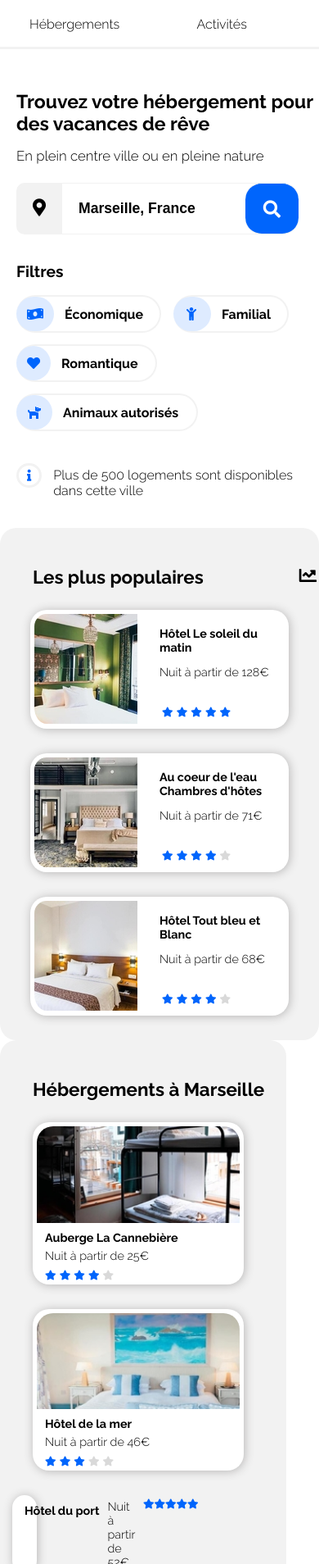
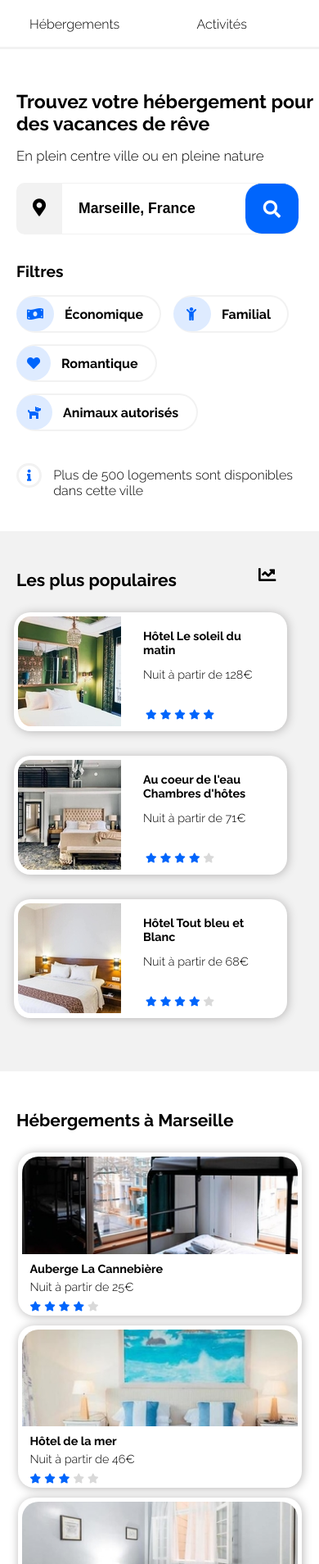
Before and after one commit to Davidvgn/DavidVignon_2_09012021, a plain HTML site: page index.html in a window 390 px wide. Shown: the part 92-2000 px from the top of the page at 82% size. Drawn offline with Linux system fonts and the light colour scheme.

Commit message:
Mobile --> Hebergement /Correction prob img 'hebergement' (tag2 en trop dans section 'act')

```diff
--- a/index.html
+++ b/index.html
@@ -114,7 +114,10 @@
                                     <a href="construction.html">
                                         <div class="tag1"><!--Etiquette hotel-->
                                             <p class="img_bloc">
-                                                <img class="img1" src="img/hebergements/cannebiere.jpg" alt="Photo 'Auberge La Cannebière'" />
+                                                <picture>
+                                                    <source srcset="img/hebergements/cannebiere_mob.jpg" media="(max-width: 769px">
+                                                    <img class="img1" src="img/hebergements/cannebiere.jpg" alt="Photo 'Auberge La Cannebière'"/>
+                                                </picture>
                                             </p>
                                             <h2>Auberge La Cannebière</h2>
                                                     <p class="mots">Nuit à partir de 25€</p>
@@ -129,7 +132,10 @@
                                     <a href="construction.html">
                                         <div class="tag1">
                                             <p class="img_bloc">
-                                                <img class="img1" src="img/hebergements/hotel_mer.jpg" alt="Photo 'Hôtel de la mer'"/>
+                                                <picture>
+                                                    <source srcset="img/hebergements/hotel_mer_mob.jpg" media="(max-width: 769px">
+                                                    <img class="img1" src="img/hebergements/hotel_mer.jpg" alt="Photo 'Hôtel de la mer'"/>
+                                                </picture>
                                             </p>
                                                 <h2>Hôtel de la mer</h2>
                                                     <p class="mots">Nuit à partir de 46€</p>
@@ -146,9 +152,12 @@
                                 <div class="cn"><!--element 2 contr-->
 
                                     <a href="construction.html">
-                                        <div class="tag2"><!--Etiquette Hotel-->
+                                        <div class="tag2"> <!--Etiquette Hotel-->
                                             <p class="img_bloc">
-                                                <img class="img1" src="img/hebergements/hotel_port.jpg" alt="Photo 'Hotel du port'" />
+                                                <picture>
+                                                    <source srcset="img/hebergements/hotel_port_mob.jpg" media="(max-width: 769px">
+                                                    <img class="img1" src="img/hebergements/hotel_port.jpg" alt="Photo 'Hotel du port'" />
+                                                </picture>
                                             </p>
                                                 <h2>Hôtel du port</h2>
                                                     <p class="mots">Nuit à partir de 52€</p>
@@ -163,7 +172,10 @@
                                     <a href="construction.html">
                                         <div class="tag2"><!--Etiquette Hotel-->
                                             <p>
-                                                <img class="img1" src="img/hebergements/panier.jpg" alt="Photo 'Auberge le Panier'" />
+                                                <picture>
+                                                    <source srcset="img/hebergements/panier_mob.jpg" media="(max-width: 769px">
+                                                    <img class="img1" src="img/hebergements/panier.jpg" alt="Photo 'Auberge le Panier'" />
+                                                </picture>
                                             </p>
                                                 <h2>Auberge Le Panier</h2>
                                                     <p class="mots">Nuit à partir de 23€</p>
@@ -182,7 +194,10 @@
                                     <a href="construction.html">
                                         <div class="tag3"><!--Etiquette Hotel-->
                                             <p>
-                                                <img class="img1" src="img/hebergements/mouettes.jpg" alt="Photo 'Hôtel Les mouettes'" />
+                                                <picture>
+                                                    <source srcset="img/hebergements/mouettes_mob.jpg" media="(max-width: 769px">
+                                                    <img class="img1" src="img/hebergements/mouettes.jpg" alt="Photo 'Hôtel Les mouettes'" />
+                                                </picture>
                                             </p>
                                                 <h2>Hôtel Les mouettes</h2>
                                                     <p class="mots">Nuit à partir de 76€</p>
@@ -197,7 +212,10 @@
                                     <a href="construction.html">
                                         <div class="tag3"><!--Etiquette Hotel-->
                                             <p>
-                                                <img class="img1" src="img/hebergements/amina.jpg" alt="Photo 'Hôtel chez Amina'" />
+                                                <picture>
+                                                    <source srcset="img/hebergements/amina_mob.jpg" media="(max-width: 769px">
+                                                    <img class="img1" src="img/hebergements/amina.jpg" alt="Photo 'Hôtel chez Amina'" />
+                                                </picture>
                                             </p>
                                                 <h2>Hôtel chez Amina</h2>
                                                     <p class="mots">Nuit à partir de 96€</p>
@@ -245,7 +263,7 @@
                                                 <span class="star fas fa-star fa-xs"></span>
                                     </div>   <!--elt4-->
 
-                                </div> <!--tag2 Etiquette hotel-->
+                                </div> <!--tag4 Etiquette hotel-->
                             </a>
 
 
@@ -264,7 +282,7 @@
                                                 <span class="star fas fa-star fa-xs"></span>
                                                 <span class="empty fas fa-star fa-xs"></span>
                                     </div> <!--elt4-->
-                                </div> <!--tag2 Etiquette hotel-->
+                                </div> <!--tag4 Etiquette hotel-->
                             </a>
 
                             <a href="construction.html">
@@ -283,7 +301,7 @@
                                             <span class="empty fas fa-star fa-xs"></span>
                                 </div><!--elt4-->
 
-                                </div> <!--tag2 Etiquette hotel-->
+                                </div> <!--tag4 Etiquette hotel-->
                             </a>
 
                         </div> <!--cont4bis Hotel "les plus populaires" + legende-->
--- a/style.css
+++ b/style.css
@@ -234,7 +234,8 @@ form.formulaire button:hover
 }
 .img1{                          /* IMG Hebergement */
     border-radius: 20px 20px 0px 0px;
-    width: 100%;
+    width:100%;
+    max-width: 238px;
 }
 .tag1{                           /* Etiquettes img left */
     background-color: white;
@@ -245,7 +246,7 @@ form.formulaire button:hover
     margin-left: 40px;
     padding: 5px 5px 0px 5px;
 }
- .tag2{                           /* Etiquettes img center */
+.tag2{                           /* Etiquettes img center */
     background-color: white;
     max-width: 248px;
     box-shadow: 1px 1px 12px rgb(182, 181, 181);
@@ -446,6 +447,10 @@ h3
                                         /* HEADER MEDIA MOBILE */
 
 {
+    h1{
+        font-size: 23px;
+
+    }
     #conteneur1
     {
         padding-bottom: 0px;
@@ -526,11 +531,12 @@ h3
     }
  /* Fin media mobile header*/
 
+ /* Section 'Recherche' MOBILE */
     #recherche{
         padding-left: 20px;
-    }                               /* Section 'Recherche' MOBILE */
+    }
 
- .trvz{              /* Titre SECTION RECHERCHE */
+    .trvz{              /* Titre SECTION RECHERCHE */
     font-size: 23px;
     padding-bottom: 16px;
     }
@@ -574,7 +580,10 @@ h3
     #filtres{
         padding-left: 20px;
     }
-    #conteneur2                         /* SECTION Filtres */
+                                    /* Fin Section Recherche */
+
+       /* SECTION Filtres */
+    #conteneur2
     {
         flex-direction: column;
         align-items:flex-start;
@@ -627,34 +636,93 @@ h3
     #hotel{
         padding-left: 0px;
     }
+                                 /* Fin SECTION Filtres */
+
+            /* Section hotel */
+
     #conteneur3{                            /* Conteneur "hébergements" - "les plus pop" */
         flex-direction: column;
+        margin-top: 40px;
+
     }
-    .elt3:nth-child(1){
+    .img1{                          /* IMG Hebergement */
+        max-width: 337px;
+    }
+    .elt3{
+        border-radius: 0px;
+    }
+    .elt3:nth-child(1){ /* hebergements */
         order:2;
+        margin-right: 0px;
+        background-color: white;
     }
-    .elt3:nth-child(2){
+    .elt3:nth-child(2){ /* les plus pops*/
         order:1;
+        padding-bottom: 35px ;
     }
-    #hotel{
-        margin-right:0px;
+    .elt3 h1{                            /* titre "hebergements" / "les plus pops" */
+        padding-left: 20px;
+        padding-top: 40px;
+        margin-bottom: 25px;
+        font-size: 23px;
+    }
+    #arrow{                         /* icone flèche */
+        margin-left: 100px;
+        margin-top: 45px;
+    }
+    .tag4 {
+                                     /* Etiquettes des images les plus pops */
+        max-width:334px;
+        margin-left: 17px;
+        margin-right: 22px;
+        margin-bottom: 30px;
+    }
+    .elt3 h1{                            /* titre "hebergements" */
+        padding-left: 20px;
+        padding-top: 47px;
+        margin-bottom: 27px;
+        font-size: 21px;
+    }
+    .tag1{                           /* Etiquettes img hebergments */
+        max-width: 337px;
+        margin-bottom: 12px;
+        margin-left: auto;
+        margin-right: auto;
+
+    }
+    .tag2{                           /* Etiquettes img hebergements */
+        max-width: 337px;
+        margin-bottom: 12px;
+        margin-left: auto;
+        margin-right: auto;
+    }
+     .tag3{                           /* Etiquettes img heb */
+        max-width: 337px;
+        margin-bottom: 12px;
+        margin-left: auto;
+        margin-right: auto;
     }
     #cntr{                          /* Conteneur "Hébergements" */
         flex-direction: column;
     }
-    #conteneur5{                    /* Activités à Marseille */
+    #aff_plus{
+        margin-bottom: 60px;
+        margin-left: 20px;
+        margin-top: 35px;
+    }
+    /* Activités à Marseille */
+    #activites
+    {
+        padding-left: 20px;
+    }
+    #act{           /* Titre 'act' */
+        margin-top: 0px;
+        margin-bottom: 28px;
+        padding-left: 0px;
+        font-size: 1.1em;
+    }
+    #conteneur5{
         flex-direction: column;
-    }
-    .tag2 {
-        display: flex;  /* Etiquettes des images */
-        background-color: white;
-        border-radius: 20px;
-        box-shadow: 1px 1px 12px rgb(182, 181, 181);
-        margin-left: 15px;
-        margin-right: 15px;
-        margin-bottom: 30px;
-        height: auto;
-        width: 20px;
     }
     #conteneur6{                    /* Footer */
         display: flex;
```
Also changed, not shown: img/hebergements/amina_mob.jpg (added), img/hebergements/cannebiere_mob.jpg (added), img/hebergements/hotel_mer_mob.jpg (added), img/hebergements/hotel_port_mob.jpg (added), img/hebergements/mouettes_mob.jpg (added), img/hebergements/panier_mob.jpg (added).
